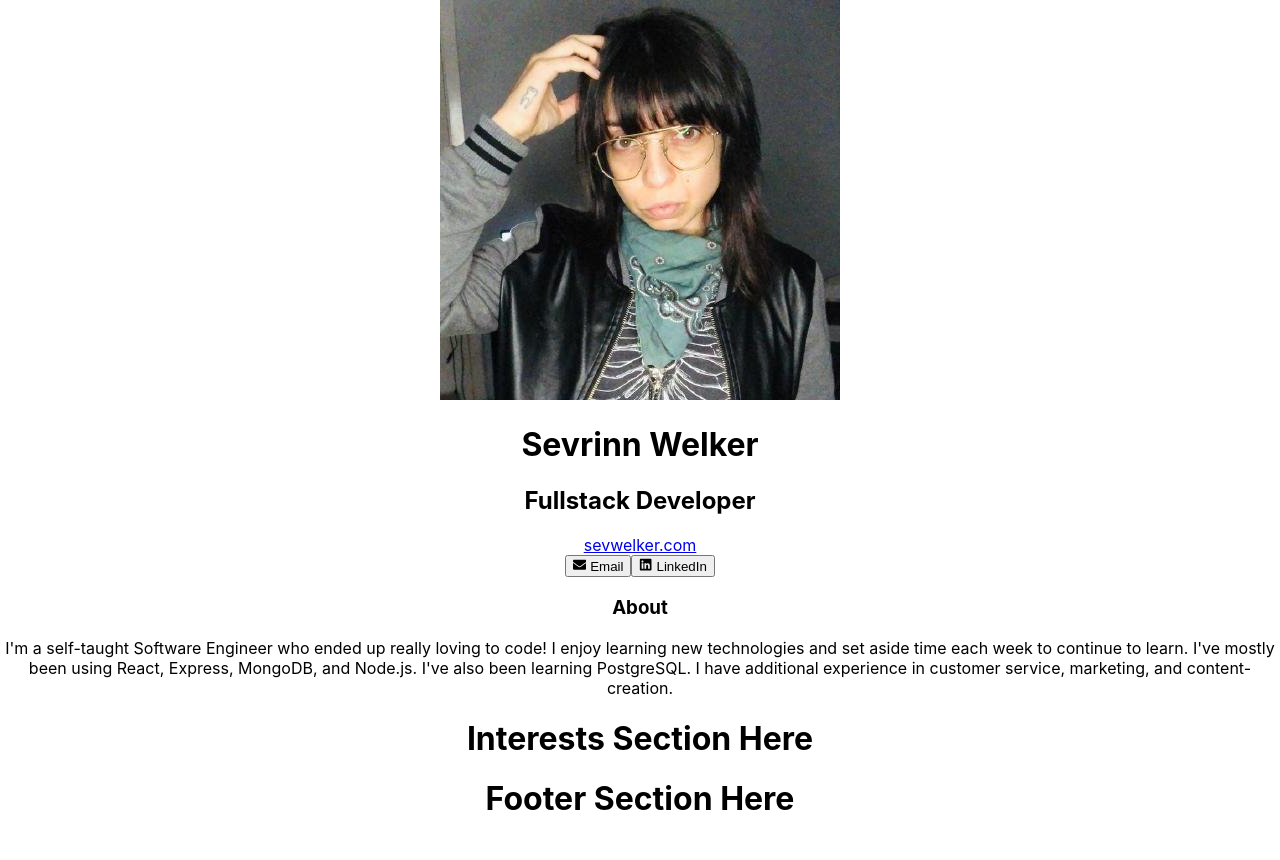
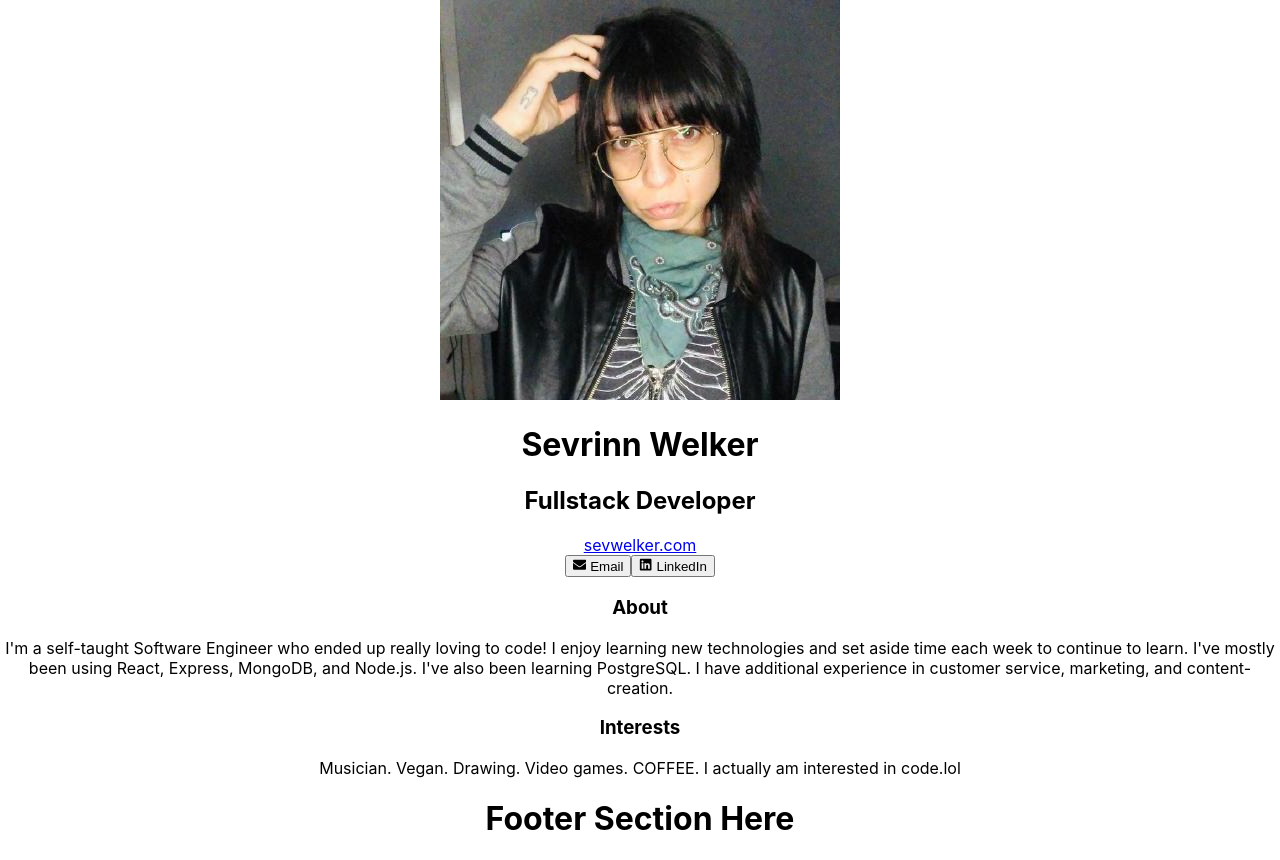
Before and after one commit to sevrinn/dev-card, a React (Create React App) app: page / in a window 1280 px wide. Built offline with nearby package versions, Linux system fonts and the light colour scheme.

Commit message:
Added interests section

```diff
--- a/src/components/Interests.js
+++ b/src/components/Interests.js
@@ -3,7 +3,8 @@ import React from 'react'
 const Interests = () => {
   return (
     <div>
-      <h1>Interests Section Here</h1>
+      <h3>Interests</h3>
+      <p>Musician. Vegan. Drawing. Video games. COFFEE. I actually am interested in code.lol</p>
     </div>
   )
 }
```
